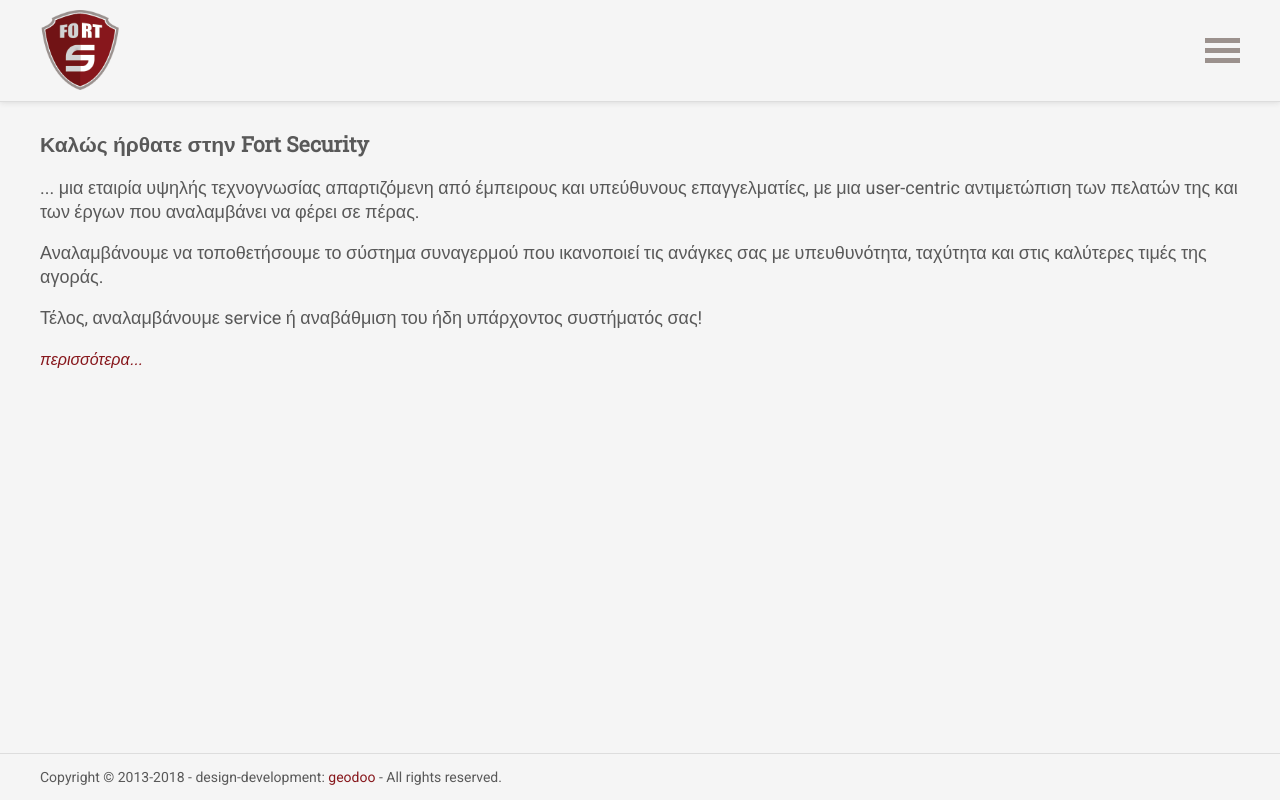
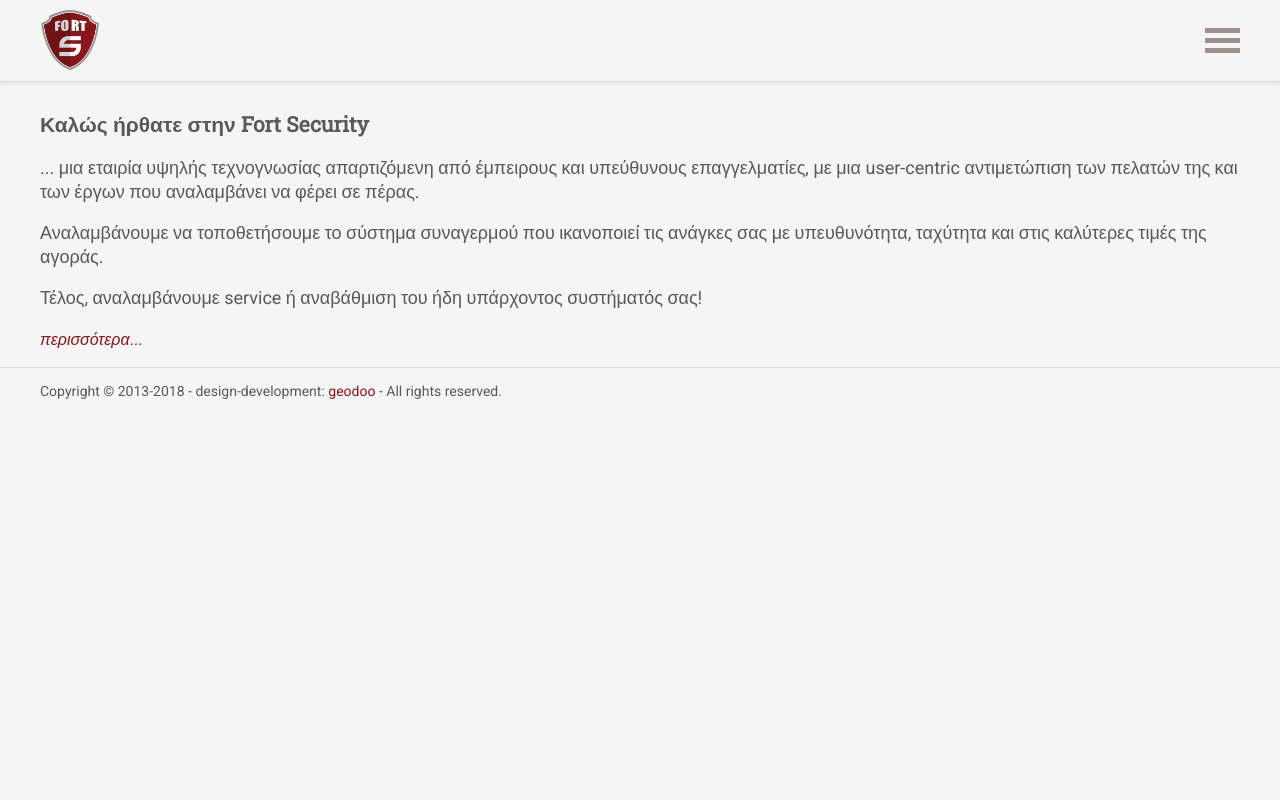
Before and after one commit to GeoDoo/fortNew, a React (Create React App) app: page / in a window 1280 px wide. Built offline with nearby package versions, Linux system fonts and the light colour scheme.

Commit message:
Refactor Menu

```diff
--- a/src/blocks/Logo.js
+++ b/src/blocks/Logo.js
@@ -6,7 +6,7 @@ import './Logo.css';
 const Logo = () => (
   <div id="logo">
     <SimpleLink href="/">
-      <img src={logo} width={80} height={80} alt="Fort security" />
+      <img src={logo} width={60} height={60} alt="Fort Security" />
     </SimpleLink>
   </div>
 );
--- /dev/null
+++ b/src/blocks/MainMenu.css
@@ -0,0 +1,18 @@
+#main-menu {
+  position: fixed;
+  top: 81px;
+  left: 0;
+  z-index: 9999;
+  width: 100vw;
+  max-height: calc(100vh - 81px);
+  overflow: auto;
+  display: flex;
+  background: #9b918d;
+  transition: left 0.3s ease-in-out;
+}
+
+#main-menu .nav {
+  flex: 1;
+  padding: 0 16px;
+  color: #ffffff;
+}
--- a/src/blocks/MainMenu.js
+++ b/src/blocks/MainMenu.js
@@ -1,6 +1,7 @@
 import React from 'react';
 import { createMenu } from '../adapters/menu';
 import { main } from '../assets/text/menus.json';
+import './MainMenu.css';
 
 const MainMenu = ({ isVisible }) => (
   <div id="main-menu" className={isVisible ? '' : 'hidden'}>
--- a/src/elements/Menu.css
+++ b/src/elements/Menu.css
@@ -1,22 +1,5 @@
-#main-menu {
-  position: fixed;
-  top: 101px;
-  left: 0;
-  z-index: 9999;
-  width: 100vw;
-  height: 100vh;
-  display: flex;
-  background: #9b918d;
-  transition: left 0.3s ease-in-out;
-}
-
-#main-menu .nav {
-  flex: 1;
-  padding: 16px;
-  color: #ffffff;
-}
-
 .menu {
+  padding: 16px 0;
 }
 
 .menu li {
--- a/src/index.css
+++ b/src/index.css
@@ -25,7 +25,8 @@ h1 {
 }
 
 #root {
-  padding-top: 101px;
+  padding-top: 81px;
+  -webkit-tap-highlight-color: rgba(255, 255, 255, 0);
 }
 
 .container {
--- a/src/regions/Footer.css
+++ b/src/regions/Footer.css
@@ -1,7 +1,3 @@
 #footer {
-  position: absolute;
-  bottom: 0;
-  left: 0;
-  width: 100vw;
   border-top: 1px solid #dddddd;
 }
--- a/src/regions/Header.css
+++ b/src/regions/Header.css
@@ -1,5 +1,6 @@
 #header {
   display: flex;
+  background: #f5f5f5;
   border-bottom: 1px solid #dddddd;
   box-shadow: 0px 1px 5px #dddddd;
   position: fixed;
```
